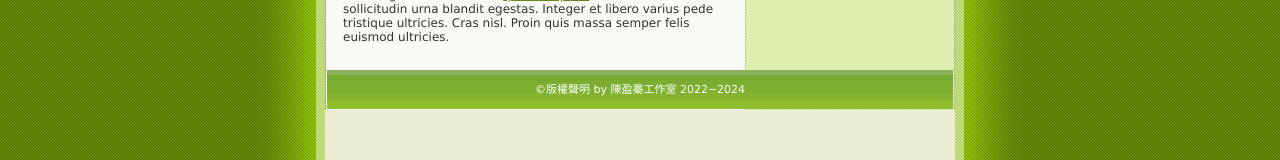
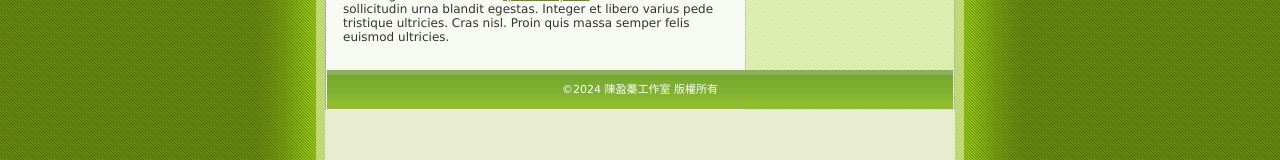
Before and after one commit to ccen1190/hw1, a plain HTML site: page index.html in a window 1280 px wide. Shown: the part 541-701 px from the top of the page. Drawn offline with Linux system fonts and the light colour scheme.

Commit message:
Update index.html

```diff
--- a/index.html
+++ b/index.html
@@ -85,7 +85,7 @@
 
 	<div class="clearer"><span></span></div>
 
-	<div class="footer">&copy;版權聲明 by 陳盈蓁工作室 2022~2024
+	<div class="footer">&copy;2024 陳盈蓁工作室 版權所有
 
 	</div>
 
```
